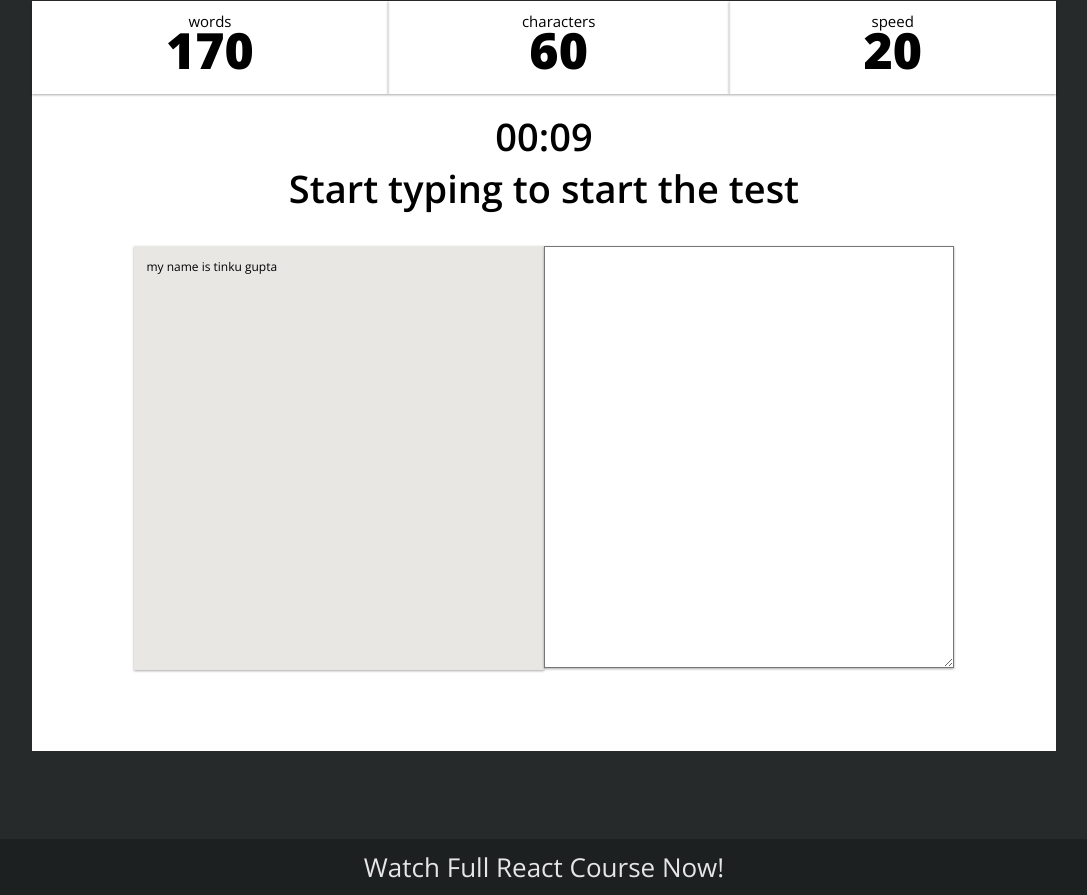
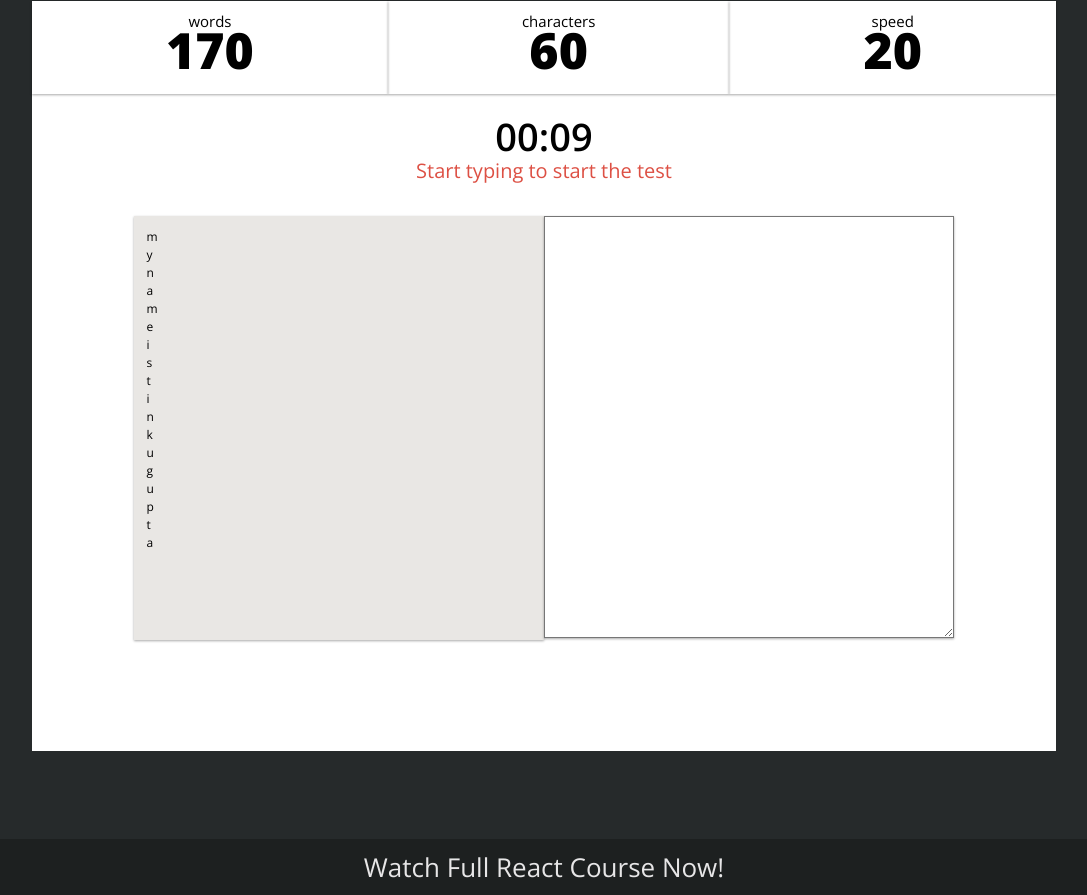
Before and after one commit to tinkugupta5/typing_game, a React (Create React App) app: page / in a window 1280 px wide. Shown: the part 996-1891 px from the top of the page, without its empty margins (96-1183 px from the left). Built offline with nearby package versions, Linux system fonts and the light colour scheme.

Commit message:
04-02-2022

```diff
--- a/src/component/App/App.jsx
+++ b/src/component/App/App.jsx
@@ -6,20 +6,19 @@ import Nav from "../Nav/Nav";
 import "./App.css";
 
 const TotalTime = 9;
-const ServiceUrl = "http://metaphorpsum.com/paragraphs/1/9";
+// const ServiceUrl = "http://metaphorpsum.com/paragraphs/1/9";
 
 class App extends React.Component {
 
 
     state = {
-        selectedparagraph :"my name is tinku gupta",
+        selectedparagraph: "my name is tinku gupta",
         timeStarted: false,
         timeRemaining: TotalTime,
         words:170,
         characters:60,
         wpm:20,
-
-
+        testInfo:[]
     };
 
 
@@ -30,9 +29,21 @@ class App extends React.Component {
     //          this.setState({ selectedparagraph: data });
     //         console.log(data);
     // });
+
+        const selectedParagraphArray = this.state.selectedparagraph.split("");
+        console.log('after fetch ',selectedParagraphArray);
+        const testInfo =  selectedParagraphArray.map(selectedLetter => {
+            return {
+                testLetter: selectedLetter,
+                status: "notAttempted",
+            };
+        });
+
+        this.setState({ testInfo });
     }
 
     render () {
+
 
         return(
            <div className="app">
@@ -48,6 +59,7 @@ class App extends React.Component {
             wpm={this.state.wpm}
             timeRemaining={this.state.timeRemaining}
             timeStarted={this.state.timeStarted}
+            testInfo={this.state.testInfo}
             />
 
             {/* Footer */}
--- a/src/component/ChallengeSection/ChallengeSection.jsx
+++ b/src/component/ChallengeSection/ChallengeSection.jsx
@@ -7,13 +7,25 @@ timeStarted,
 timeRemaining,
 words,
 characters,
-wpm}) =>
+wpm,
+testInfo
+
+
+
+}) =>
 
 {
     return (
         <div className="challenge-section-container">
             <h1 data-aos="fade-down" className="challenge-section-header">Take a speed test now!</h1>
-            <TestContainer selectedparagraph={selectedparagraph} timeRemaining={timeRemaining} timeStarted={timeStarted} words={words} characters={characters} wpm={wpm}  />
+            <TestContainer selectedparagraph={selectedparagraph}
+            timeRemaining={timeRemaining}
+            timeStarted={timeStarted}
+            words={words}
+             characters={characters}
+              wpm={wpm}
+              testInfo={testInfo}
+              />
         </div>
     );
 }
--- a/src/component/TestContainer/TestContainer.jsx
+++ b/src/component/TestContainer/TestContainer.jsx
@@ -8,7 +8,10 @@ const TestContainer = ({selectedparagraph,
     timeRemaining,
     words,
     characters,
-    wpm,}) => {
+    wpm,
+   testInfo
+
+}) => {
 
         // console.log(timeRemaining);
 
@@ -16,11 +19,12 @@ const TestContainer = ({selectedparagraph,
 
         <div className="test-container">
              {
+                //  condition apply
             timeRemaining > 0 ?(<div data-aos="fade-up" className="typing-challenge-cont">
-            <TypingChallengeContainer timeRemaining={timeRemaining} selectedparagraph={selectedparagraph} timeStarted={timeStarted} words={words} characters={characters} wpm={wpm}/>
+            <TypingChallengeContainer timeRemaining={timeRemaining} selectedparagraph={selectedparagraph} timeStarted={timeStarted} words={words} characters={characters} wpm={wpm} testInfo={testInfo}/>
         </div>) : (
              <div className="try-again-cont">
-             <TryAgain words={words} characters={characters} wpm={wpm}   />
+             <TryAgain words={words} characters={characters} wpm={wpm} testInfo={testInfo}   />
          </div>
 
              )
--- a/src/component/TypingChallenge/TypingChallenge.jsx
+++ b/src/component/TypingChallenge/TypingChallenge.jsx
@@ -3,10 +3,12 @@ import "./TypingChallenge.css";
 
 const TypingChallenge = ({selectedparagraph,
     timeRemaining,
+    timerStarted,
+    testInfo
     }) => {
 
 
-// console.log(timeRemaining);
+console.log('insiide typing challange',testInfo);
     return (
 
 
@@ -14,13 +16,18 @@ const TypingChallenge = ({selectedparagraph,
 
             <div className="timer-container">
                 <p className="timer">00:{timeRemaining >= 10 ? timeRemaining : `0${timeRemaining}`}</p>
-                <p className="timer">Start typing to start the test</p>
+                <p className="timer-info">{ !timerStarted &&  "Start typing to start the test"} </p>
             </div>
 
             <div className="textarea-container">
                 <div className="textarea-left">
                     <div className="textarea test-paragraph">
-                        {selectedparagraph}
+                        {/* {selectedparagraph} */}
+                        {
+                            testInfo.map((individualLetterInfo) => {
+                                return <div>{individualLetterInfo.testLetter}</div>;
+                            })
+                        }
                     </div>
                 </div>
                 <div className="textarea-right">
--- a/src/component/TypingChallengeContainer/TypingChallengeContainer.jsx
+++ b/src/component/TypingChallengeContainer/TypingChallengeContainer.jsx
@@ -7,7 +7,9 @@ const TypingChallengeContainer = ({selectedparagraph,
     timeRemaining,
     words,
     characters,
-    wpm,}) => {
+    wpm,
+    testInfo
+}) => {
 
 
 
@@ -28,7 +30,7 @@ const TypingChallengeContainer = ({selectedparagraph,
              {/* Charecter type */}
             <div className="typewriter-container">
                 {/* <TypingChallenge     selectedParagraph="hellow world"/> */}
-               <TypingChallenge wpm={wpm} characters={characters} words={words} timeStarted={timeStarted} timeRemaining={timeRemaining} selectedparagraph={selectedparagraph} />
+               <TypingChallenge testInfo={testInfo} wpm={wpm} characters={characters} words={words} timeStarted={timeStarted} timeRemaining={timeRemaining} selectedparagraph={selectedparagraph} testInfo={testInfo} />
              </div>
 
             {/* Real hallenge */}
```
